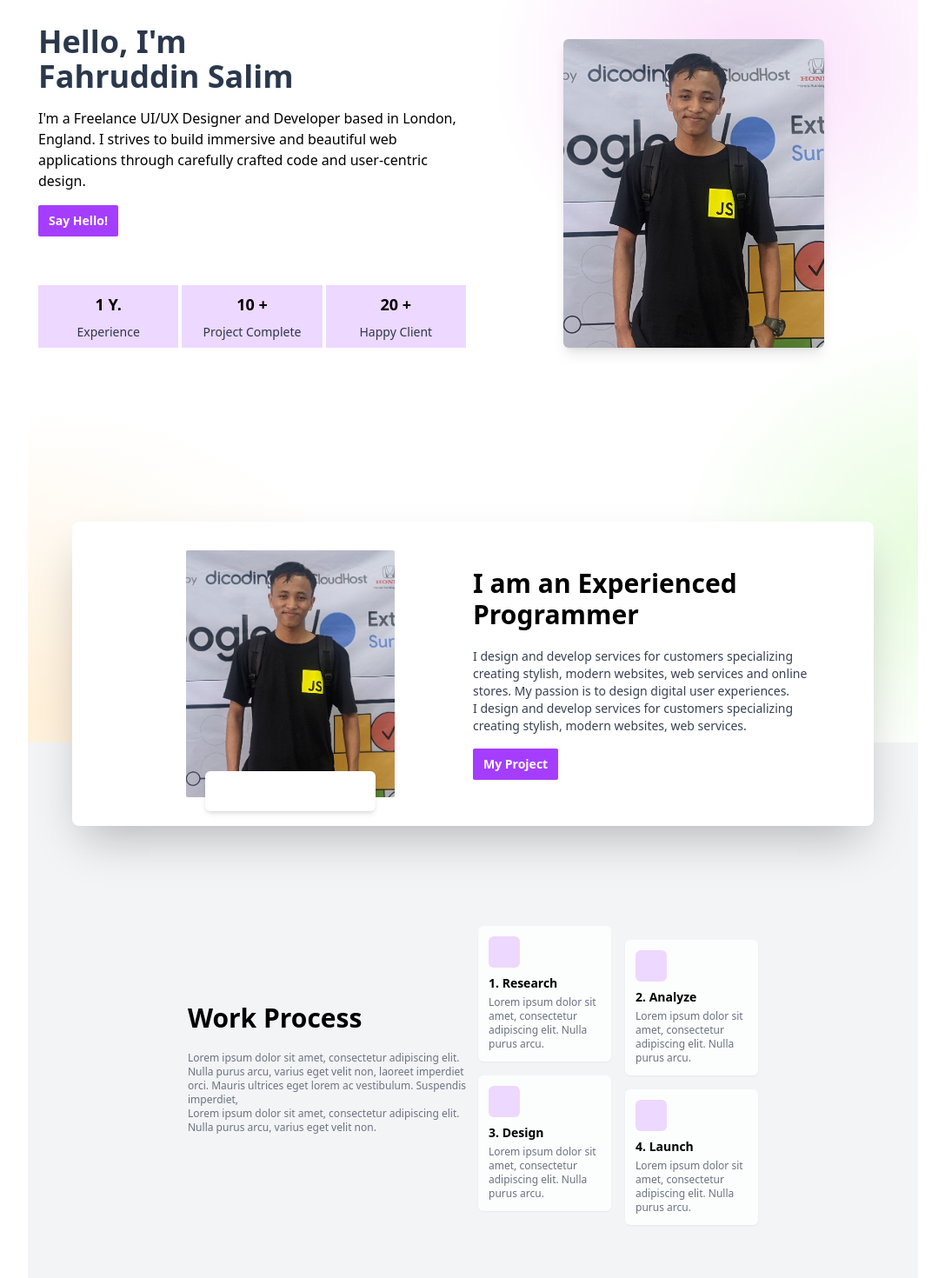
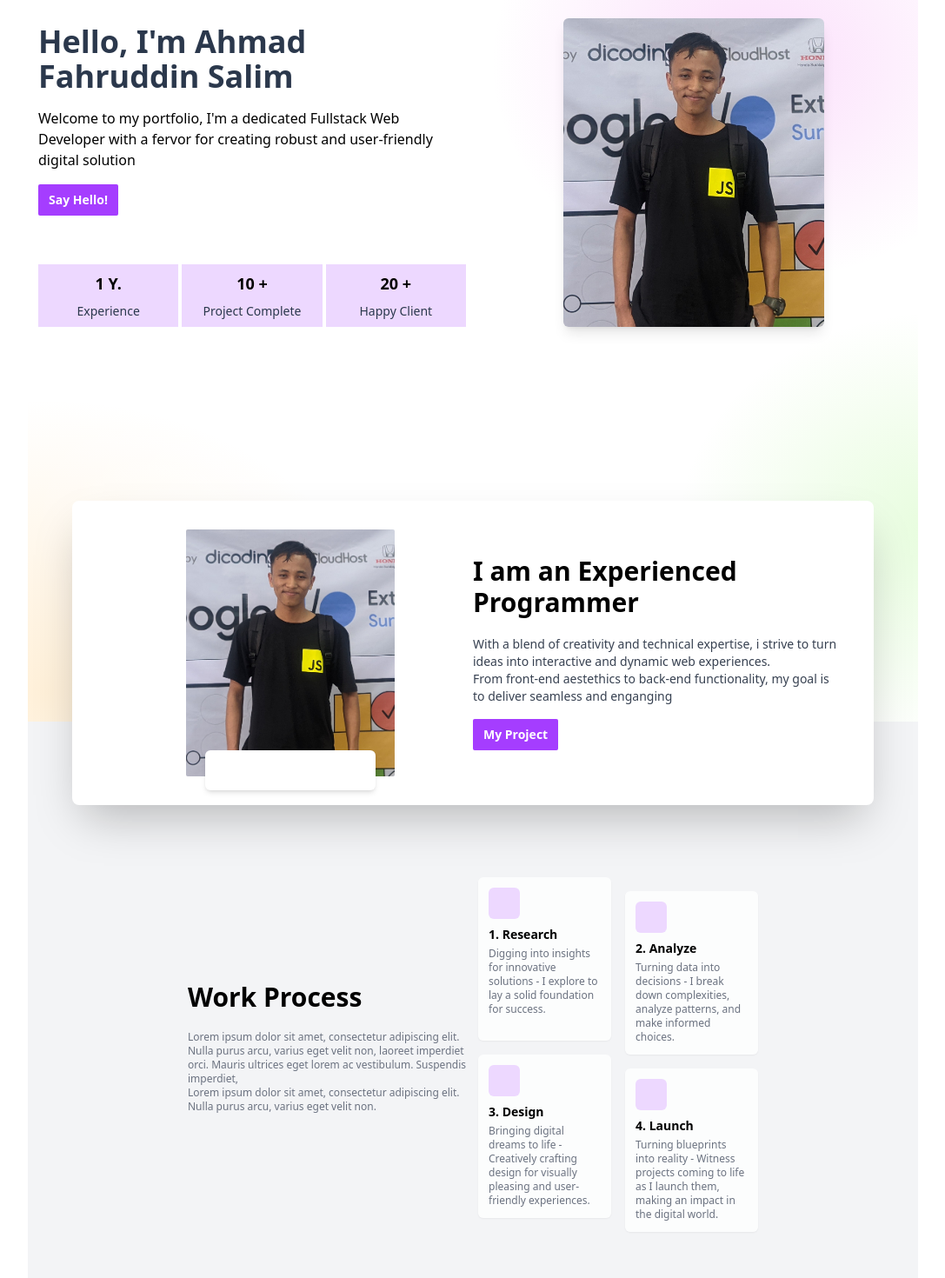
Before and after one commit to udinesia325/udinesia325.github.io, a React (Vite) app: page / in a window 1280 px wide. Shown: the part 80-1550 px from the top of the page at 87% size, without its empty margins (96-1183 px from the left). Built offline with nearby package versions, Linux system fonts and the light colour scheme; some icons are missing.

Commit message:
update link and description

```diff
--- a/src/components/About.jsx
+++ b/src/components/About.jsx
@@ -20,9 +20,9 @@ function About() {
       </div>
       <div className="basis-1/2 flex flex-col items-start">
         <h1 className='text-3xl font-semibold'>I am an Experienced <br /> Programmer</h1>
-        <p className='font-light text-gray-700 text-sm mt-5'>I design and develop services for customers specializing creating stylish, modern websites, web services and online stores. My passion is to design digital user experiences.</p>
-        <p className='font-light text-gray-700 text-sm'>I design and develop services for customers specializing creating stylish, modern websites, web services.</p>
-        <button className='btn-primary mt-4 text-sm font-semibold'>My Project</button>
+        <p className='font-light text-gray-700 text-sm mt-5'>With a blend of creativity and technical expertise, i strive to turn ideas into interactive and dynamic web experiences.</p>
+        <p className='font-light text-gray-700 text-sm'>From front-end aestethics to back-end functionality, my goal is to deliver seamless and enganging</p>
+        <a href='https://github.com/udinesia325?tab=repositories' target='_blank' className='btn-primary mt-4 text-sm font-semibold'>My Project</a>
       </div>
     </div>
   )
--- a/src/components/Hero.jsx
+++ b/src/components/Hero.jsx
@@ -2,6 +2,7 @@ import React from 'react'
 import dinn from '../assets/dinn.jpg'
 import heroData from '../data/hero'
 import About from './About'
+import sendWhatsapp from '../utils/sendWhatsapp'
 
 function Hero() {
   return (
@@ -10,9 +11,9 @@ function Hero() {
                 <div className="flex flex-col px-3 gap-y-4 justify-center items-stretch gap-x-4 sm:flex-row">
                     {/* Description */}
                     <div className='flex flex-col gap-y-4 basis-1/2 items-start mt-10'>
-                        <h1 className='text-4xl text-gray-900 font-semibold'>Hello, I'm <br /> Fahruddin Salim</h1>
-                        <p>I'm a Freelance UI/UX Designer and Developer based in London, England. I strives to build immersive and beautiful web applications through carefully crafted code and user-centric design.</p>
-                        <button className='btn-primary text-sm font-semibold'>Say Hello!</button>
+                        <h1 className='text-4xl text-gray-900 font-semibold'>Hello, I'm Ahmad<br /> Fahruddin Salim</h1>
+                        <p>Welcome to my portfolio, I'm a dedicated Fullstack Web Developer with a fervor for creating robust and user-friendly digital solution</p>
+                        <a href={sendWhatsapp('Halo fahruddin !')} target='_blank' className='btn-primary text-sm font-semibold'>Say Hello!</a>
 
                         <div className="w-full mt-10 flex gap-1 flex-col sm:flex-row">
                             {heroData.map((data,index) => (
--- a/src/components/Portfolio.jsx
+++ b/src/components/Portfolio.jsx
@@ -35,6 +35,7 @@ function Portfolio() {
               ) : (
                 <a
                   href={port.link}
+                  target='_blank'
                   className="inline-flex items-center gap-4 border border-primary-500 text-primary-500 py-1 px-4 text-sm font-semibold min-w-[80px] mt-2 transition-all hover:bg-primary-500 hover:text-white"
                 >
                   Visit
--- a/src/components/Process.jsx
+++ b/src/components/Process.jsx
@@ -29,11 +29,11 @@ function Process() {
         <div className="basis-1/2 flex gap-4">
           {result.map((proc, idx) => {
             return (
-              <div key={idx} className={`flex flex-col gap-4 ${idx == 1 ? 'translate-y-4':''}`}>
+              <div key={idx} className={`basis-1/2 flex flex-col gap-4 ${idx == 1 ? 'translate-y-4':''}`}>
                 {proc.map((data, index) => (
                   <div
                     key={index}
-                    className="basis-1/2 flex flex-col items-start justify-start rounded-md shadow-sm p-3 group bg-white/80 transition-all hover:bg-white hover:scale-105"
+                    className="basis-1/2 aspect-square flex flex-col items-start justify-start rounded-md shadow-sm p-3 group bg-white/80 transition-all hover:bg-white hover:scale-105"
                   >
                     <Icon icon={data.icon} className='text-primary-500 bg-primary-100 rounded-md text-4xl p-1 group-hover:bg-primary-500 group-hover:text-white' />
                     <h1 className='text-sm font-semibold mt-2 mb-1'>
--- a/src/data/portfolio.js
+++ b/src/data/portfolio.js
@@ -13,7 +13,7 @@ const portfolio = [
         title: 'Dream Agency',
         isPrivate: false,
         description:'Lorem ipsum dolor sit amet consectetur, adipisicing elit. Cumque.',
-        link: '#',
+        link: 'https://dinn-dream-agency.vercel.app/',
     },
     {
         img: edutation_system,
@@ -37,7 +37,7 @@ const portfolio = [
         title: 'Nodewave',
         isPrivate: false,
         description:'Lorem ipsum dolor sit amet consectetur, adipisicing elit. Cumque.',
-        link: '#',
+        link: 'https://nodewave-dinn.vercel.app/',
     },
     {
         img: komune_app,
--- a/src/data/process.js
+++ b/src/data/process.js
@@ -2,22 +2,22 @@ const process = [
     {
         icon:'uil:notes',
         title:'1. Research',
-        description:'Lorem ipsum dolor sit amet, consectetur adipiscing elit. Nulla purus arcu.'
+        description:'Digging into insights for innovative solutions - I explore to lay a solid foundation for success.'
     },
     {
         icon:'clarity:pencil-line',
         title:'3. Design',
-        description:'Lorem ipsum dolor sit amet, consectetur adipiscing elit. Nulla purus arcu.'
+        description:'Bringing digital dreams to life - Creatively crafting design for visually pleasing and user-friendly experiences.'
     },
     {
         icon:'charm:chart-line',
         title:'2. Analyze',
-        description:'Lorem ipsum dolor sit amet, consectetur adipiscing elit. Nulla purus arcu.'
+        description:'Turning data into decisions - I break down complexities, analyze patterns, and make informed choices.'
     },
     {
         icon:'icon-park-outline:laptop-one',
         title:'4. Launch',
-        description:'Lorem ipsum dolor sit amet, consectetur adipiscing elit. Nulla purus arcu.'
+        description:'Turning blueprints into reality - Witness projects coming to life as I launch them, making an impact in the digital world.'
     },
 ]
 
```
